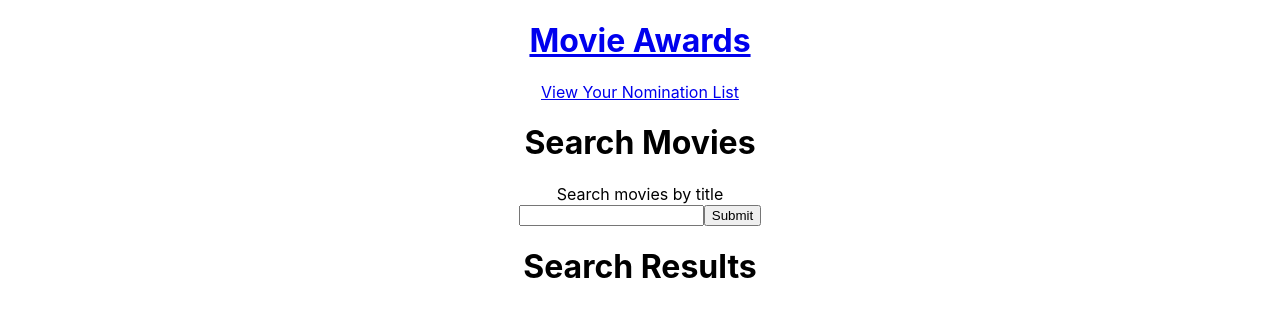
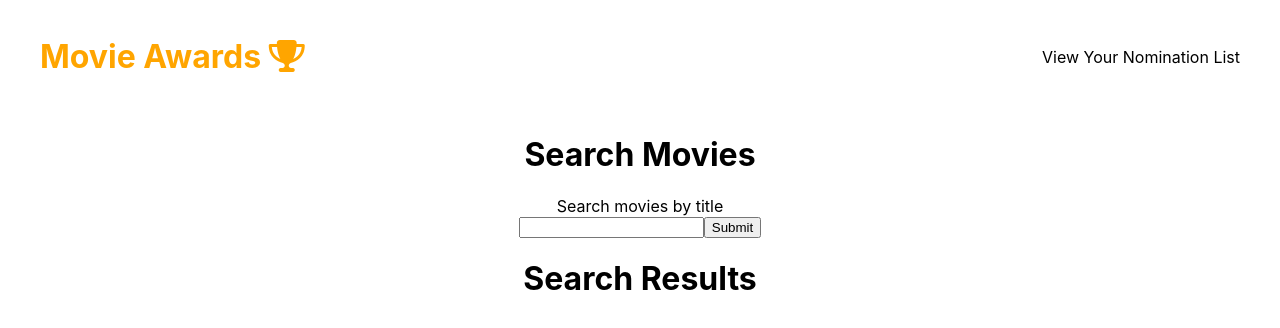
Before and after one commit to vtellez1/omdbmovies, a React (Create React App) app: page / in a window 1280 px wide. Shown: the top 328 px of the page. Built offline with nearby package versions, Linux system fonts and the light colour scheme.

Commit message:
added basic nav styling

```diff
--- a/package.json
+++ b/package.json
@@ -15,7 +15,8 @@
     "redux": "^4.0.5",
     "redux-logger": "^3.0.6",
     "redux-persist": "^6.0.0",
-    "redux-thunk": "^2.3.0"
+    "redux-thunk": "^2.3.0",
+    "styled-components": "^5.1.1"
   },
   "scripts": {
     "start": "react-scripts start",
--- a/public/index.html
+++ b/public/index.html
@@ -5,6 +5,7 @@
     <link rel="icon" href="%PUBLIC_URL%/favicon.ico" />
     <meta name="viewport" content="width=device-width, initial-scale=1" />
     <meta name="theme-color" content="#000000" />
+    <script src="https://kit.fontawesome.com/0b0f54bc01.js" crossorigin="anonymous"></script>
     <meta
       name="description"
       content="Web site created using create-react-app"
--- a/src/App.js
+++ b/src/App.js
@@ -11,7 +11,6 @@ function App() {
   return (
     <div className="App">
       <Header/>
-
       <Switch>
         <Route exact path="/" component={Homepage}/>
         <Route path="/nominated" component={NominatedList}/>
--- a/src/components/header/header.component.jsx
+++ b/src/components/header/header.component.jsx
@@ -1,10 +1,12 @@
 import React from 'react';
 import { Link } from 'react-router-dom'
 
+import { HeaderContainer, HomeLink, NominationLink } from './header.styles.jsx';
+
 const Header = () => (
-    <div>
-    <Link to='/'><h1>Movie Awards</h1></Link>
-    <Link to='/nominated'>View Your Nomination List</Link>
-    </div>
+    <HeaderContainer>
+        <HomeLink to='/'><h1>Movie Awards <i class="fas fa-trophy"></i></h1></HomeLink>
+        <NominationLink to='/nominated'>View Your Nomination List</NominationLink>
+    </HeaderContainer>
 )
 export default Header;
--- /dev/null
+++ b/src/components/header/header.styles.jsx
@@ -0,0 +1,22 @@
+import styled from 'styled-components';
+import { Link } from 'react-router-dom';
+
+export const HeaderContainer = styled.div`
+padding: 1rem 2.5rem;
+display: flex;
+justify-content: space-between;
+`
+
+export const HomeLink = styled(Link)`
+text-decoration: none;
+display: flex;
+align-items: center;
+color: orange;
+`
+
+export const NominationLink = styled(Link)`
+text-decoration: none;
+display: flex;
+align-items: center;
+color: black;
+`
--- a/src/components/movieCard/movieCard.component.jsx
+++ b/src/components/movieCard/movieCard.component.jsx
@@ -1,18 +1,15 @@
 import React from 'react';
 
 const MovieCard = ({ movie }) => {
-console.log(movie);
-
     return (
         <div>
             <p>Movie Card</p>
             <img alt="movie poster" src={movie.Poster}/>
             <h2>Title: {movie.Title}</h2>
             <p>Year: {movie.Year}</p>
+            <button>Nominate</button>
         </div>
     )
 };
 
-
-
 export default MovieCard;
```
Also changed, not shown: 1 other file (tests, documents, lock files or other folders). Lines whose indentation alone changed are shown as unchanged.
